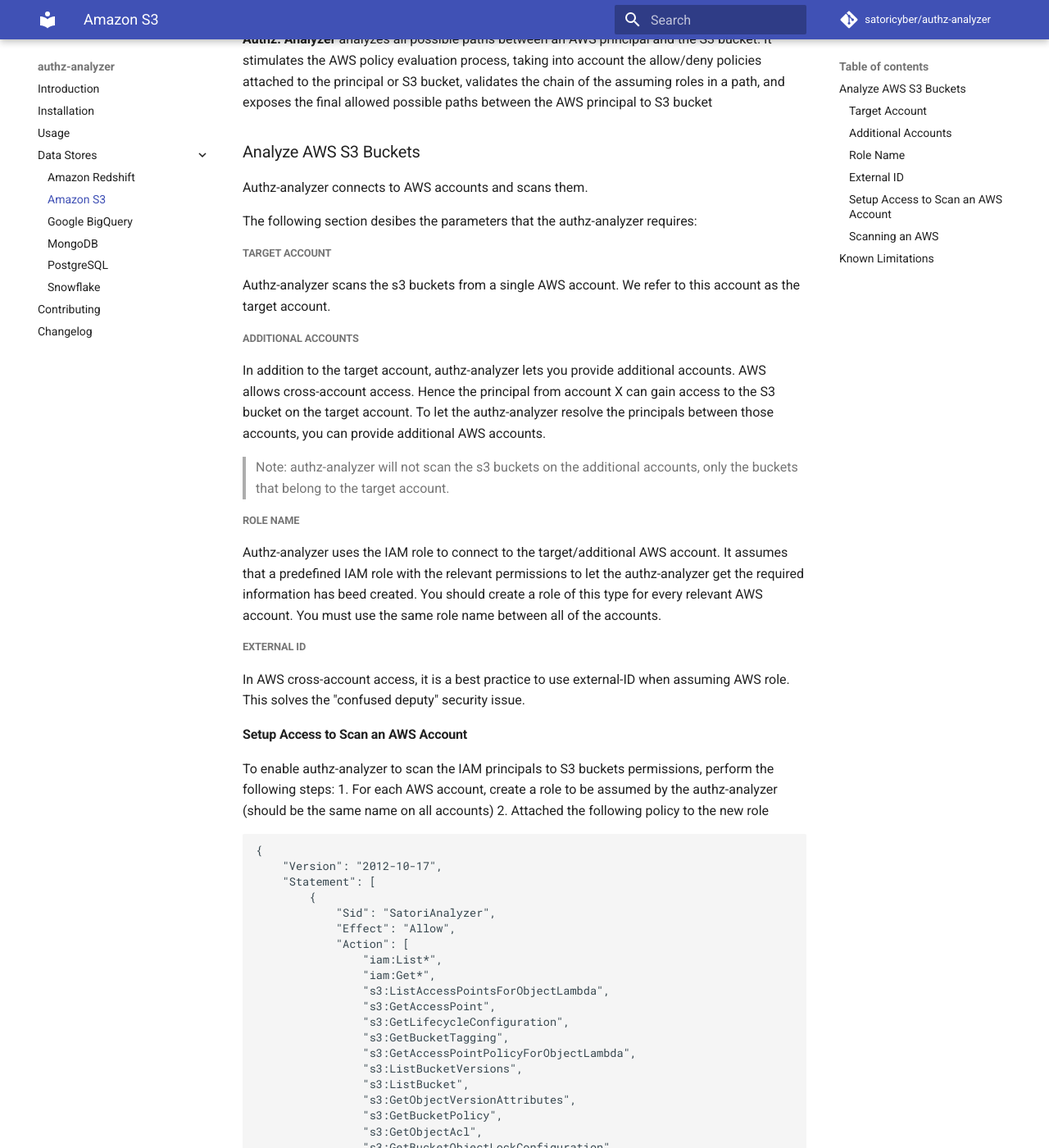
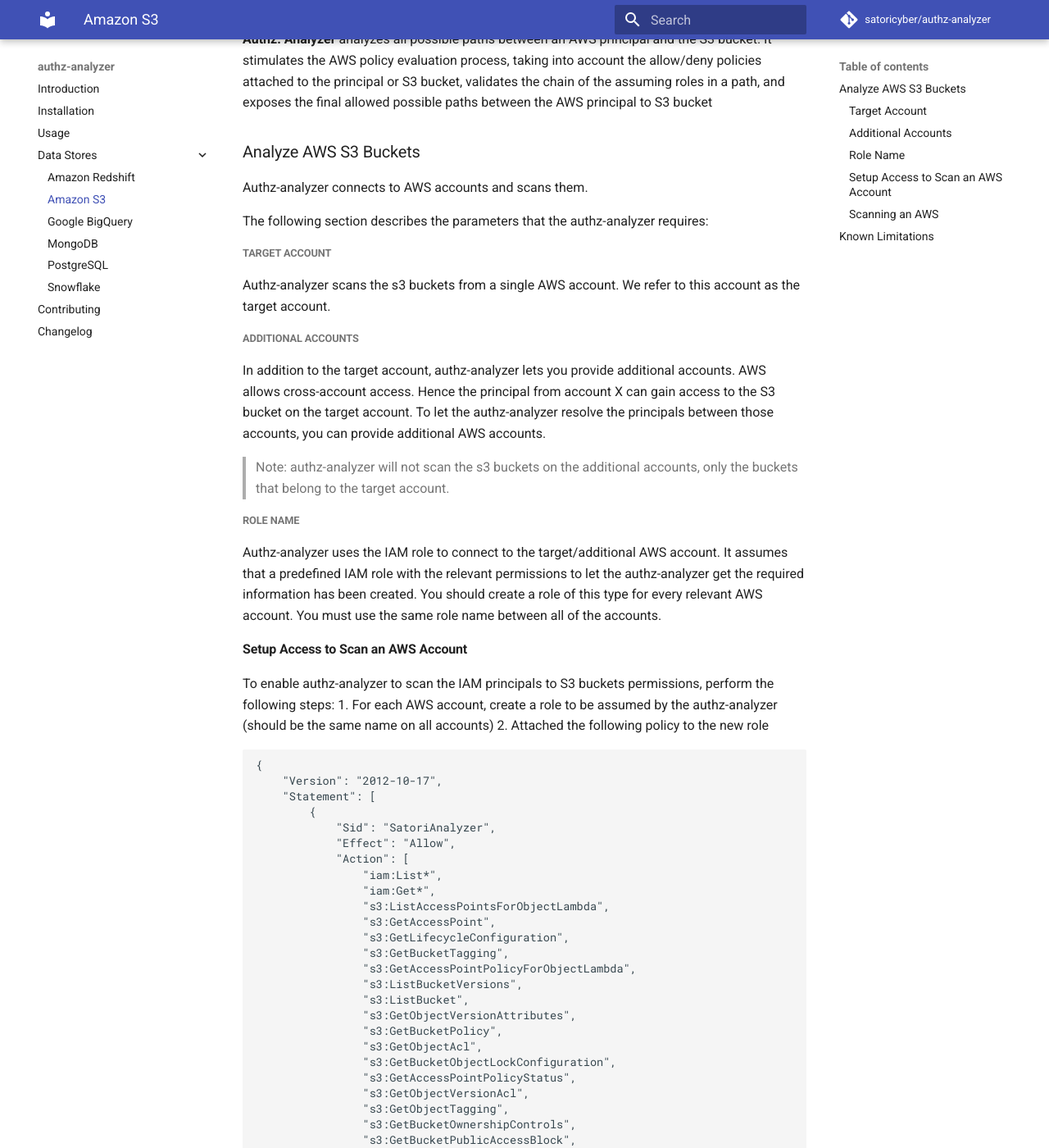
Before and after one commit to SatoriCyber/universal-data-permissions-scanner, an MkDocs documentation site: the page built from docs/datastores/s3.md, in a window 1280 px wide and 1400 px high, scrolled down 557 px. Shown: the whole window at 82% size. Built offline with MkDocs 1.6.1 and Material for MkDocs 9.7.7, drawn with Linux system fonts in a browser that asks for light colours; comment, search, counter and statistics services are not loaded; some of the changed text lies outside the part shown.

Commit message:
Fix typos in s3 datastore readme + removal the external-id from it

````diff
--- a/docs/datastores/s3.md
+++ b/docs/datastores/s3.md
@@ -20,7 +20,7 @@
 ## Analyze AWS S3 Buckets
 Authz-analyzer connects to AWS accounts and scans them.
 
-The following section desibes the parameters that the authz-analyzer requires:
+The following section describes the parameters that the authz-analyzer requires:
 
 #### Target Account
 Authz-analyzer scans the s3 buckets from a single AWS account. We refer to this account as the target account.
@@ -34,12 +34,8 @@
 
 #### Role Name
 Authz-analyzer uses the IAM role to connect to the target/additional AWS account.
-It assumes that a predefined IAM role with the relevant permissions to let the authz-analyzer get the required information has beed created.
+It assumes that a predefined IAM role with the relevant permissions to let the authz-analyzer get the required information has been created.
 You should create a role of this type for every relevant AWS account.  You must use the same role name between all of the accounts.
-
-#### External ID
-In AWS cross-account access, it is a best practice to use external-ID when assuming AWS role.
-This solves the "confused deputy" security issue.
 
 
 ### Setup Access to Scan an AWS Account
@@ -132,7 +123,6 @@
     --target-account-id <AWS target account id> \
     --additional-account-id <AWS additional account id> \
     --role-name <ROLE-NAME>
-    --external-id <EXTERNAL-ID>
 ```
 The --additional-account-id is multiple optional parameter, which means you may mention it zero or more times in order to add multiple AWS additional account ids
 
````
Also changed, not shown: other parts of docs/datastores/s3.md (+0 -5 lines).
